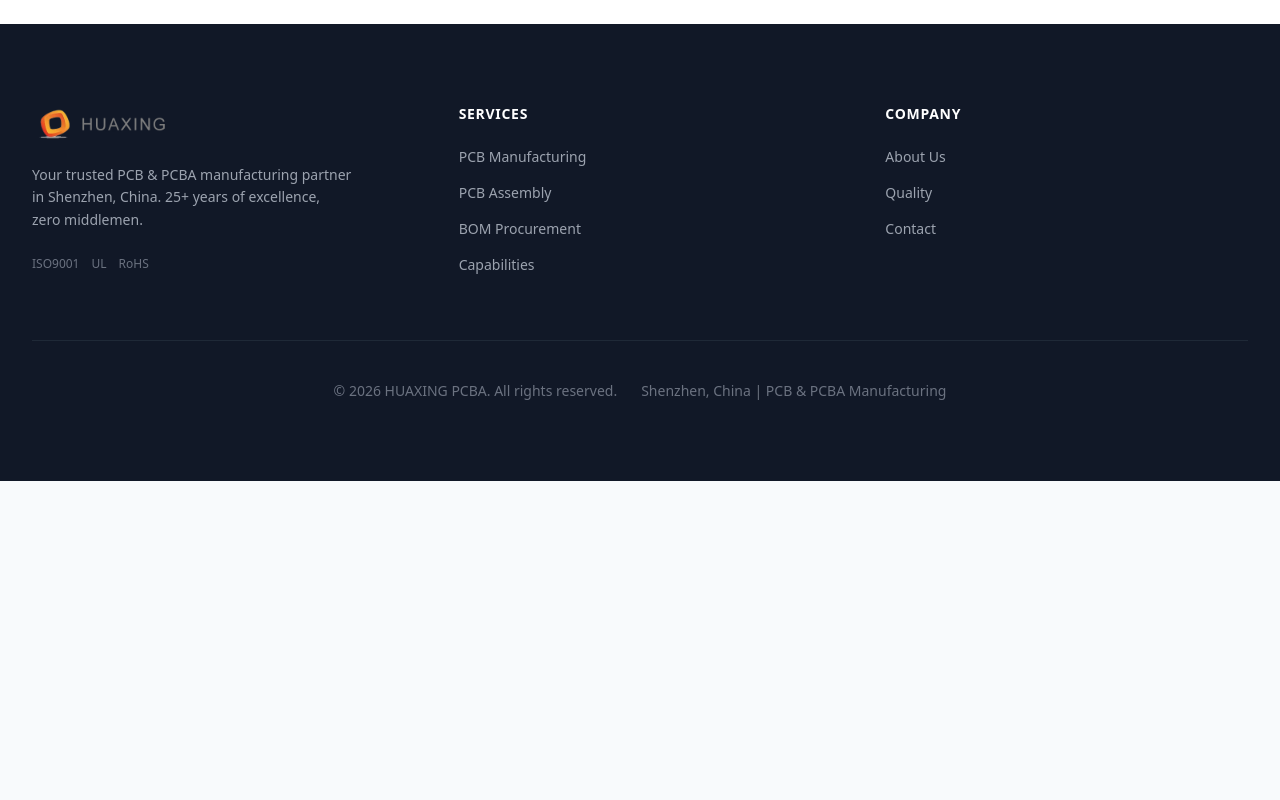
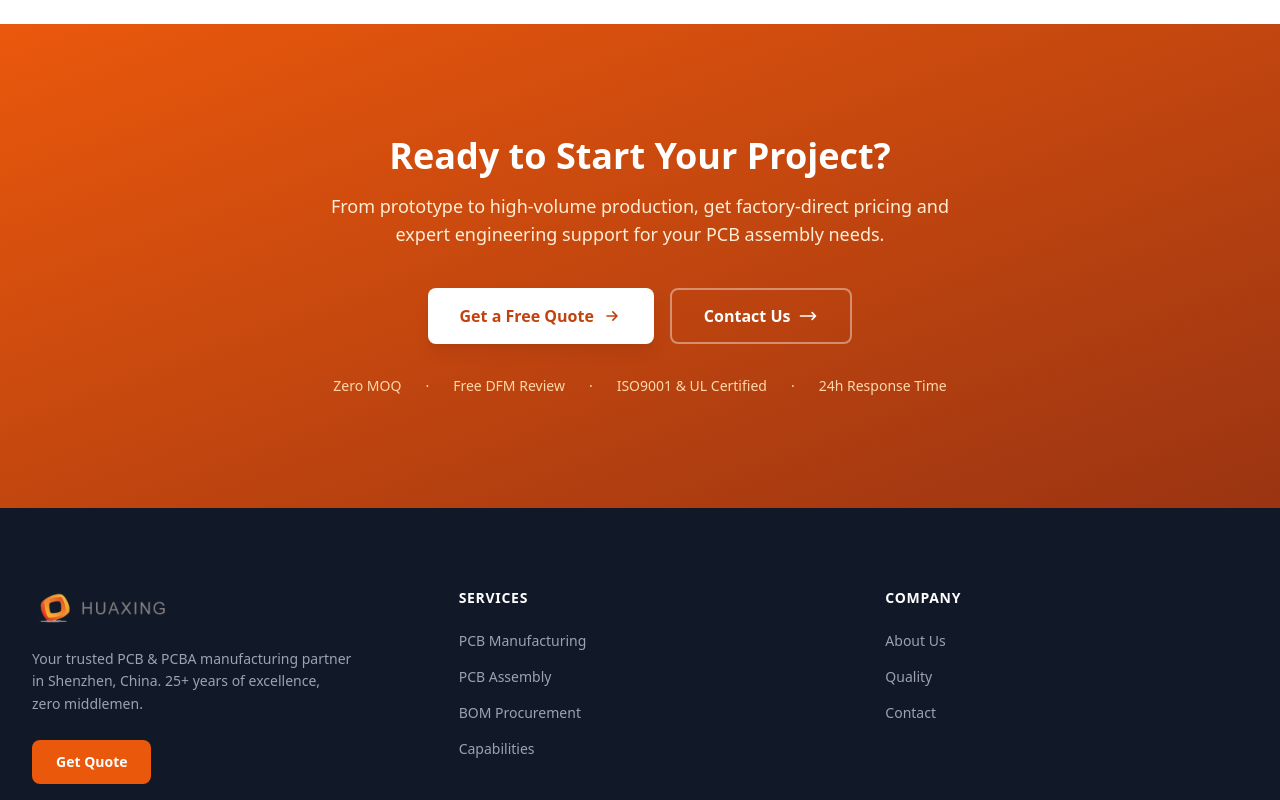
Before and after one commit to cpu152650311-coder/huaxing-pcba-site, a Next.js app: page /blog in a window 1280 px wide. Shown: the part 1340-2140 px from the top of the page. Before the commit the page ends 1821 px from the top, so only its background shows below. Built offline with nearby package versions, Linux system fonts and the light colour scheme.

Commit message:
fix: blog CTA modal, blog index CTA section, footer get quote modal

```diff
--- a/src/app/blog/[slug]/page.tsx
+++ b/src/app/blog/[slug]/page.tsx
@@ -1,5 +1,9 @@
+'use client';
+
 import Link from 'next/link';
 import { notFound } from 'next/navigation';
+import React, { useState } from 'react';
+import InquiryModal from '@/components/InquiryModal';
 
 interface BlogPost {
   slug: string;
@@ -219,9 +223,10 @@ function renderContent(content: string[]) {
   return elements;
 }
 
-export default async function BlogPostPage({ params }: { params: Promise<{ slug: string }> }) {
-  const { slug } = await params;
-  const post = posts[slug];
+export default function BlogPostPage({ params }: { params: Promise<{ slug: string }> }) {
+  const [showInquiry, setShowInquiry] = useState(false);
+  const postSlug = React.use(params).slug; // Unwrap the promise
+  const post = posts[postSlug];
   if (!post) {
     notFound();
   }
@@ -268,14 +273,16 @@ export default async function BlogPostPage({ params }: { params: Promise<{ slug:
           <p className="mt-3 text-brand-100">
             Get a free quote and DFM review within 24 hours.
           </p>
-          <Link href="/contact" className="mt-6 inline-flex items-center gap-2 bg-white text-brand-700 hover:bg-brand-50 font-semibold py-3 px-8 rounded-lg transition-all duration-200 shadow-lg shadow-brand-900/20">
+          <button onClick={() => setShowInquiry(true)} className="mt-6 inline-flex items-center gap-2 bg-white text-brand-700 hover:bg-brand-50 font-semibold py-3 px-8 rounded-lg transition-all duration-200 shadow-lg shadow-brand-900/20 cursor-pointer">
             Contact Us
             <svg className="w-5 h-5" fill="none" stroke="currentColor" viewBox="0 0 24 24">
               <path strokeLinecap="round" strokeLinejoin="round" strokeWidth={2} d="M13 7l5 5m0 0l-5 5m5-5H6" />
             </svg>
-          </Link>
+          </button>
         </div>
       </section>
+
+      <InquiryModal isOpen={showInquiry} onClose={() => setShowInquiry(false)} />
     </>
   );
 }
--- a/src/app/blog/page.tsx
+++ b/src/app/blog/page.tsx
@@ -1,5 +1,9 @@
+'use client';
+
 import Link from 'next/link';
 import Image from 'next/image';
+import { useState } from 'react';
+import InquiryModal from '@/components/InquiryModal';
 
 interface BlogPost {
   slug: string;
@@ -10,10 +14,7 @@ interface BlogPost {
   image?: string;
 }
 
-async function getPosts(): Promise<BlogPost[]> {
-  // In production, this would read from a data file or CMS
-  // For now, return seed posts
-  return [
+const posts: BlogPost[] = [
   {
     slug: 'pcb-vs-pcba-whats-the-difference',
     title: 'PCB vs PCBA: What\'s the Difference and Why It Matters',
@@ -43,10 +44,9 @@ async function getPosts(): Promise<BlogPost[]> {
     category: 'Design Tips',
   },
 ];
-}
 
-export default async function BlogPage() {
-  const posts = await getPosts();
+export default function BlogPage() {
+  const [showInquiry, setShowInquiry] = useState(false);
 
   return (
     <>
@@ -127,6 +127,50 @@ export default async function BlogPage() {
           )}
         </div>
       </section>
+
+      {/* CTA — Get a Free Quote */}
+      <section className="relative bg-gradient-to-br from-brand-600 to-brand-800 overflow-hidden">
+        <div className="relative max-w-7xl mx-auto px-4 sm:px-6 lg:px-8 py-20 md:py-28 text-center">
+          <h2 className="text-3xl md:text-4xl font-bold text-white font-heading">
+            Ready to Start Your Project?
+          </h2>
+          <p className="mt-4 text-lg text-brand-100 max-w-2xl mx-auto">
+            From prototype to high-volume production, get factory-direct pricing and
+            expert engineering support for your PCB assembly needs.
+          </p>
+          <div className="flex flex-wrap justify-center gap-4 mt-10">
+            <button
+              onClick={() => setShowInquiry(true)}
+              className="inline-flex items-center gap-2 bg-white text-brand-700 hover:bg-brand-50 font-semibold py-3.5 px-8 rounded-lg transition-all duration-200 shadow-lg shadow-brand-900/20 cursor-pointer"
+            >
+              Get a Free Quote
+              <svg className="w-5 h-5" fill="none" stroke="currentColor" viewBox="0 0 24 24">
+                <path strokeLinecap="round" strokeLinejoin="round" strokeWidth={2} d="M13 7l5 5m0 0l-5 5m5-5H6" />
+              </svg>
+            </button>
+            <Link
+              href="/contact"
+              className="inline-flex items-center gap-2 border-2 border-white/40 text-white hover:bg-white/10 font-semibold py-3.5 px-8 rounded-lg transition-all duration-200"
+            >
+              Contact Us
+              <svg className="w-5 h-5" fill="none" stroke="currentColor" viewBox="0 0 24 24">
+                <path strokeLinecap="round" strokeLinejoin="round" strokeWidth={2} d="M17 8l4 4m0 0l-4 4m4-4H3" />
+              </svg>
+            </Link>
+          </div>
+          <div className="mt-8 flex flex-wrap items-center justify-center gap-x-6 gap-y-2 text-sm text-brand-200">
+            <span>Zero MOQ</span>
+            <span className="hidden sm:inline">&middot;</span>
+            <span>Free DFM Review</span>
+            <span className="hidden sm:inline">&middot;</span>
+            <span>ISO9001 &amp; UL Certified</span>
+            <span className="hidden sm:inline">&middot;</span>
+            <span>24h Response Time</span>
+          </div>
+        </div>
+      </section>
+
+      <InquiryModal isOpen={showInquiry} onClose={() => setShowInquiry(false)} />
     </>
   );
 }
--- a/src/components/Footer.tsx
+++ b/src/components/Footer.tsx
@@ -1,5 +1,9 @@
+'use client';
+
 import Image from 'next/image';
 import Link from 'next/link';
+import { useState } from 'react';
+import InquiryModal from '@/components/InquiryModal';
 
 const footerLinks = {
   Services: [
@@ -16,6 +20,8 @@ const footerLinks = {
 };
 
 export default function Footer() {
+  const [showInquiry, setShowInquiry] = useState(false);
+
   return (
     <footer className="bg-gray-900 text-gray-300">
       <div className="max-w-7xl mx-auto px-4 sm:px-6 lg:px-8 py-20">
@@ -28,7 +34,13 @@ export default function Footer() {
               Your trusted PCB & PCBA manufacturing partner in Shenzhen, China.
               25+ years of excellence, zero middlemen.
             </p>
-            <div className="flex gap-3 mt-6">
+            <button
+              onClick={() => setShowInquiry(true)}
+              className="mt-6 inline-block bg-brand-600 hover:bg-brand-700 text-white text-sm font-semibold px-6 py-3 rounded-lg transition-colors"
+            >
+              Get Quote
+            </button>
+            <div className="flex gap-3 mt-4">
               <span className="inline-flex items-center gap-1 text-xs text-gray-500">ISO9001</span>
               <span className="inline-flex items-center gap-1 text-xs text-gray-500">UL</span>
               <span className="inline-flex items-center gap-1 text-xs text-gray-500">RoHS</span>
@@ -64,6 +76,7 @@ export default function Footer() {
           <p className="text-sm text-gray-500">Shenzhen, China | PCB & PCBA Manufacturing</p>
         </div>
       </div>
+      <InquiryModal isOpen={showInquiry} onClose={() => setShowInquiry(false)} />
     </footer>
   );
 }
```
Lines whose indentation alone changed are shown as unchanged.
